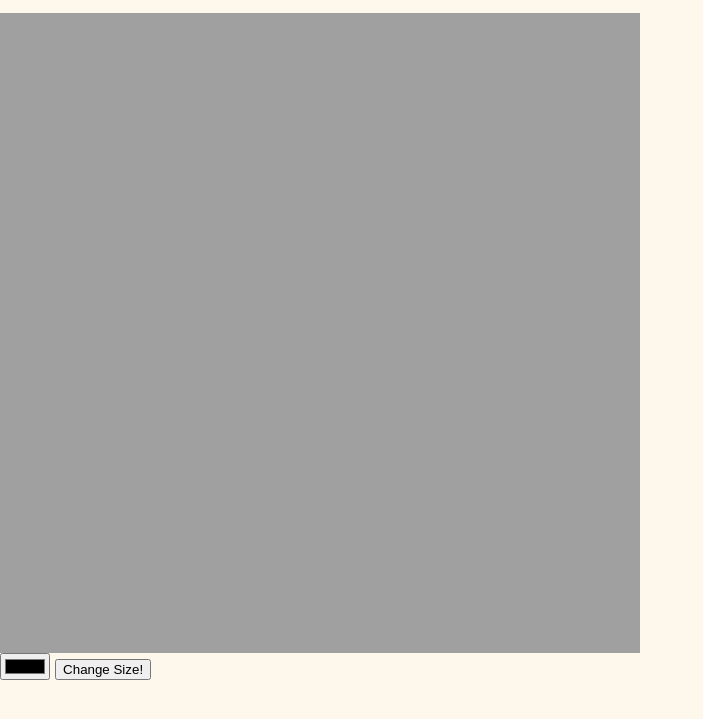
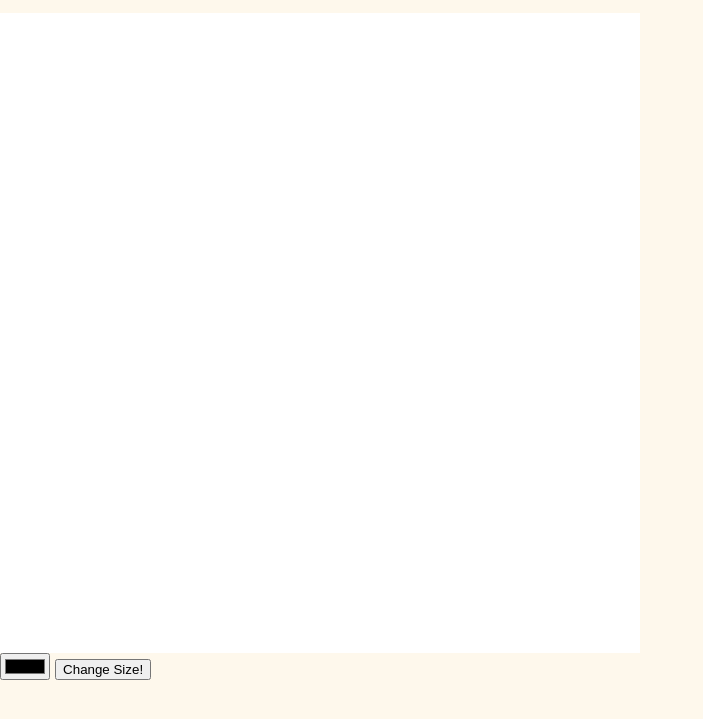
Before and after one commit to ggal04/etch-a-sketch, a plain HTML site: page index.html in a window 1280 px wide. Shown: the part 77-796 px from the top of the page, without its empty margins (0-703 px from the left). Drawn offline with Linux system fonts and the light colour scheme; a web font is replaced by a local one.

Commit message:
Add working color picker

```diff
--- a/scripts.js
+++ b/scripts.js
@@ -1,6 +1,6 @@
 let squareSize = 40;
 let size =16;
-let color = "#FFFFFF";
+let color = "#000000";
 let hold = false;
 
 
@@ -64,3 +64,8 @@ changeSize.addEventListener('click', () => {
         square.style.cssText = `height: ${squareSize}px; width: ${squareSize}px`
     })
 })
+
+const colorPicker = document.querySelector('.paintcolor');
+colorPicker.addEventListener('change', () => {
+    color = colorPicker.value;
+})
--- a/styles.css
+++ b/styles.css
@@ -39,7 +39,7 @@ body {
 }
 
 .square{
-    background-color: #a0a0a0;
+    background-color: #ffffff;
     width: 40px;
     height: 40px;
 }
```
Also changed, not shown: 1 other file.
